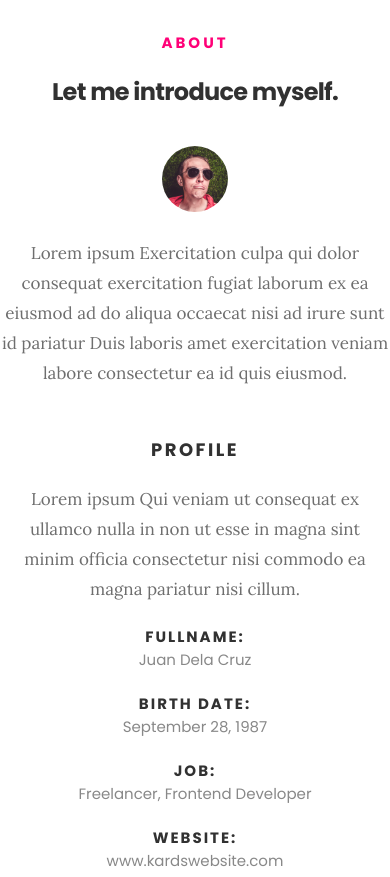
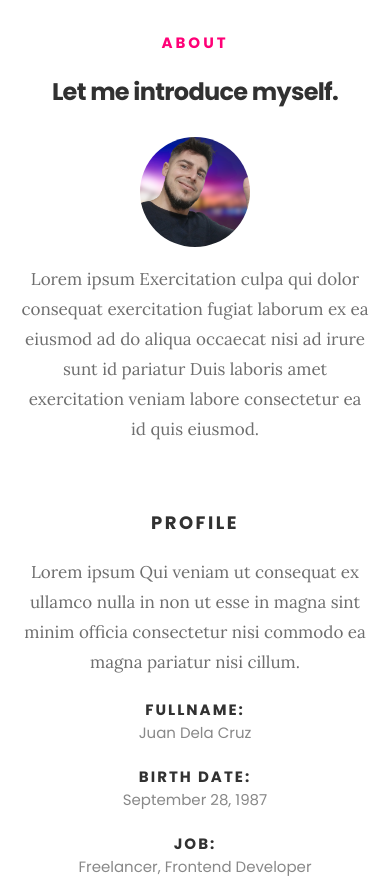
Before and after one commit to omarPerez1987/personal-portfolio, a website: page personal-portfolio/index.html in a window 390 px wide. Shown: the part 960-1837 px from the top of the page. Drawn offline with nearby package versions, Linux system fonts and the light colour scheme; files whose address does not match are found by name.

Commit message:
add: styles

```diff
--- a/personal-portfolio/index.html
+++ b/personal-portfolio/index.html
@@ -108,7 +108,7 @@
           <h1>Let me introduce myself.</h1>
 
           <div class="intro-info">
-            <img src="images/profile-pic.jpg" alt="Profile Picture" />
+            <img src="images/perfil.png" alt="Profile Picture" />
 
             <p class="lead">
               Lorem ipsum Exercitation culpa qui dolor consequat exercitation
@@ -171,11 +171,11 @@
               <strong>CSS3</strong>
             </li>
             <li>
-              <div class="progress percent70"><span>70%</span></div>
+              <div class="progress percent50"><span>50%</span></div>
               <strong>JQuery</strong>
             </li>
             <li>
-              <div class="progress percent95"><span>90%</span></div>
+              <div class="progress percent90"><span>90%</span></div>
               <strong>PHP</strong>
             </li>
             <li>
--- a/personal-portfolio/src/css/main.css
+++ b/personal-portfolio/src/css/main.css
@@ -411,17 +411,19 @@ header .logo a {
   margin-top: 4.2rem;
   margin-right: -30px;
   margin-left: -30px;
+  display: flex;
+  align-items: center;
 }
 .intro-info img {
-  height: 9rem;
-  width: 9rem;
+  object-fit: cover;
+  height: 11rem;
+  width: 11rem;
   border-radius: 50%;
-  margin: 0.9rem 0 0 0;
   float: left;
 }
 .intro-info .lead {
   text-align: left;
-  padding-left: 13rem;
+  padding-left: 8rem;
 }
 
 .about-content {
@@ -486,17 +488,16 @@ header .logo a {
 */
 @media only screen and (max-width: 1024px) {
   .intro-info {
-    margin-right: 0;
-    margin-left: 0;
+    margin: 0 auto;
+    width: 90%;
   }
 }
 @media only screen and (max-width: 768px) {
   .intro-info img {
-    height: 7.8rem;
-    width: 7.8rem;
+    margin-left: 2rem;
   }
   .intro-info .lead {
-    padding-left: 11rem;
+    padding-left: 6rem;
   }
   .about-content h3 {
     text-align: center;
@@ -517,10 +518,10 @@ header .logo a {
   .intro-info {
     text-align: center;
     margin-top: 3rem;
+    flex-direction: column;
   }
   .intro-info img {
-    height: 6.6rem;
-    width: 6.6rem;
+    margin: 0;
     float: none;
     display: inline-block;
   }
@@ -690,7 +691,6 @@ header .logo a {
     font-size: 2.4rem;
   }
 }
-
 
 @media only screen and (max-width: 1024px) {
   #resume .timeline-header {
```
Also changed, not shown: personal-portfolio/images/logo1.png (deleted), personal-portfolio/images/perfil.png (added), personal-portfolio/images/profile-pic.jpg (deleted).
